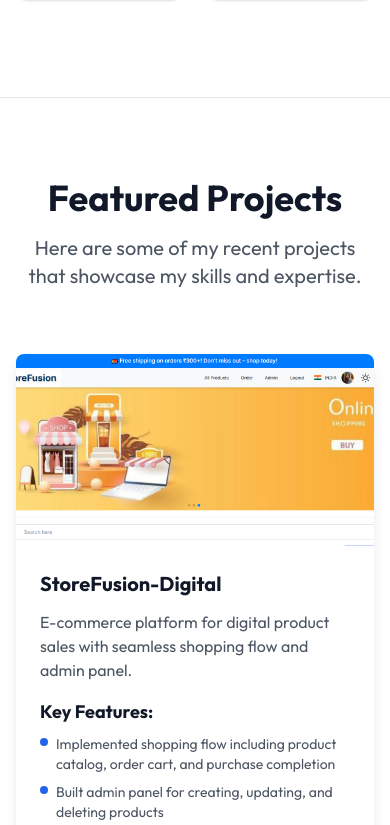
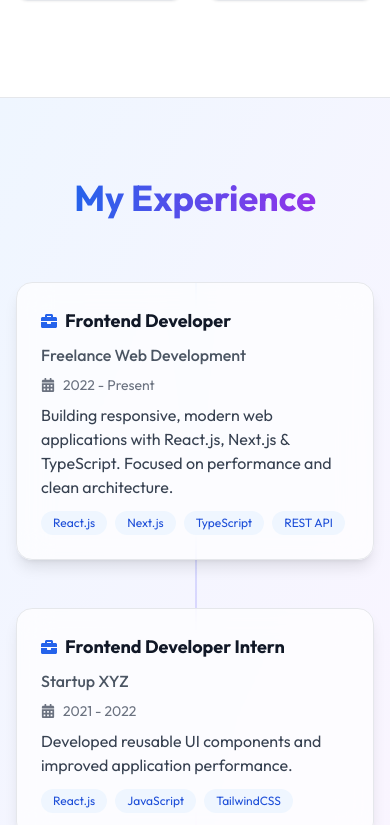
Before and after one commit to Tausifqureshi/React-Portfolio, a React (Vite) app: page / in a window 390 px wide. Shown: the part 4200-5025 px from the top of the page. Built offline with nearby package versions, Linux system fonts and the light colour scheme.

Commit message:
Experience compeonsts updated

```diff
--- a/src/App.jsx
+++ b/src/App.jsx
@@ -4,6 +4,7 @@ import Navbar from './components/Navbar';
 import Hero from './components/Hero';
 import About from './components/About';
 import Skills from './components/Skills';
+import Experience from './components/Experience';
 import Projects from './components/Projects';
 import Contact from './components/Contact';
 import Footer from './components/Footer';
@@ -20,6 +21,7 @@ function App() {
         <Hero />
         <About />
         <Skills />
+        <Experience />
         <Projects />
         <Contact />
         <Footer />
--- /dev/null
+++ b/src/components/Experience.jsx
@@ -0,0 +1,95 @@
+import React from "react";
+import { FaBriefcase, FaCalendarAlt } from "react-icons/fa";
+
+const experiences = [
+  {
+    company: "Freelance Web Development",
+    role: "Frontend Developer",
+    duration: "2022 - Present",
+    description:
+      "Building responsive, modern web applications with React.js, Next.js & TypeScript. Focused on performance and clean architecture.",
+    skills: ["React.js", "Next.js", "TypeScript", "REST API"],
+  },
+  {
+    company: "Startup XYZ",
+    role: "Frontend Developer Intern",
+    duration: "2021 - 2022",
+    description:
+      "Developed reusable UI components and improved application performance.",
+    skills: ["React.js", "JavaScript", "TailwindCSS"],
+  },
+];
+
+const Experience = () => {
+  return (
+    <section
+      id="experience"
+      className="py-20 bg-gradient-to-br from-blue-50 to-purple-50 dark:from-gray-950 dark:to-gray-900"
+    >
+      <div className="max-w-6xl mx-auto px-4">
+        <h2 className="text-4xl font-bold text-center mb-16 text-gray-900 dark:text-white">
+          <span className="bg-gradient-to-r from-blue-600 to-purple-600 bg-clip-text text-transparent">
+            My Experience
+          </span>
+        </h2>
+
+        {/* Timeline wrapper */}
+        <div className="relative">
+          {/* Vertical line */}
+          <div className="absolute left-1/2 top-0 h-full w-[2px] bg-gradient-to-b from-blue-400 to-purple-400 opacity-30" />
+
+          <div className="space-y-12">
+            {experiences.map((exp, index) => {
+              const isLeft = index % 2 === 0;
+
+              return (
+                <div
+                  key={index}
+                  className={`flex w-full ${
+                    isLeft ? "md:flex-row" : "md:flex-row-reverse"
+                  }`}
+                >
+                  {/* Card */}
+                  <div className="w-full md:w-[45%] bg-white/70 dark:bg-gray-900/70 backdrop-blur-lg border border-gray-200 dark:border-gray-700 rounded-2xl p-6 shadow-lg hover:shadow-2xl transition-all">
+                    <div className="flex items-center gap-2 text-blue-600 dark:text-blue-300 mb-2">
+                      <FaBriefcase />
+                      <h3 className="text-lg font-semibold text-gray-900 dark:text-white">
+                        {exp.role}
+                      </h3>
+                    </div>
+
+                    <p className="text-gray-600 dark:text-gray-300 font-medium">
+                      {exp.company}
+                    </p>
+
+                    <div className="flex items-center gap-2 text-sm text-gray-500 dark:text-gray-400 my-2">
+                      <FaCalendarAlt />
+                      {exp.duration}
+                    </div>
+
+                    <p className="text-gray-700 dark:text-gray-300 mb-3">
+                      {exp.description}
+                    </p>
+
+                    <div className="flex flex-wrap gap-2">
+                      {exp.skills.map((skill) => (
+                        <span
+                          key={skill}
+                          className="px-3 py-1 text-xs rounded-full bg-blue-50 text-blue-700 dark:bg-blue-500/10 dark:text-blue-300"
+                        >
+                          {skill}
+                        </span>
+                      ))}
+                    </div>
+                  </div>
+                </div>
+              );
+            })}
+          </div>
+        </div>
+      </div>
+    </section>
+  );
+};
+
+export default Experience;
--- a/src/components/Navbar.jsx
+++ b/src/components/Navbar.jsx
@@ -11,6 +11,7 @@ const Navbar = () => {
     { href: "#home", label: "Home" },
     { href: "#about", label: "About" },
     { href: "#skills", label: "Skills" },
+    { href: "#experience", label: "Experience" },
     { href: "#projects", label: "Projects" },
     { href: "#contact", label: "Contact" },
   ];
```
